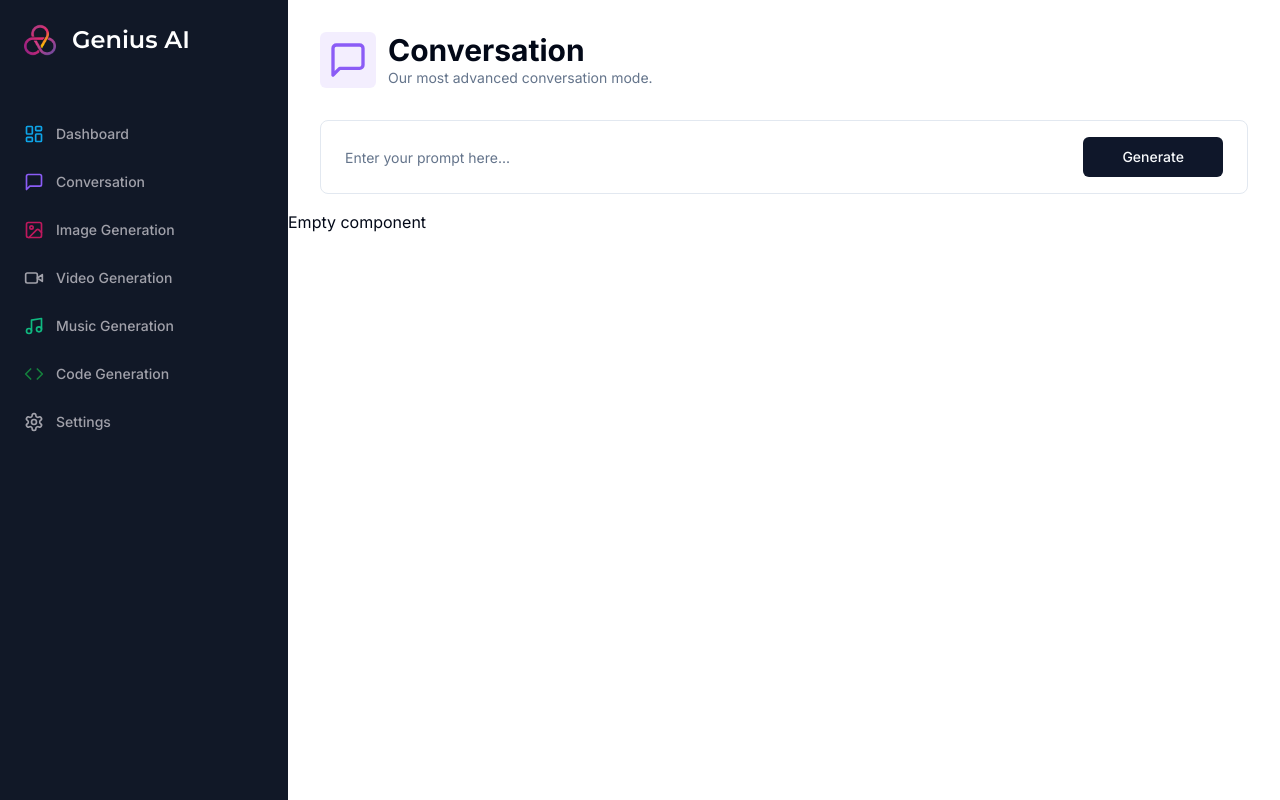
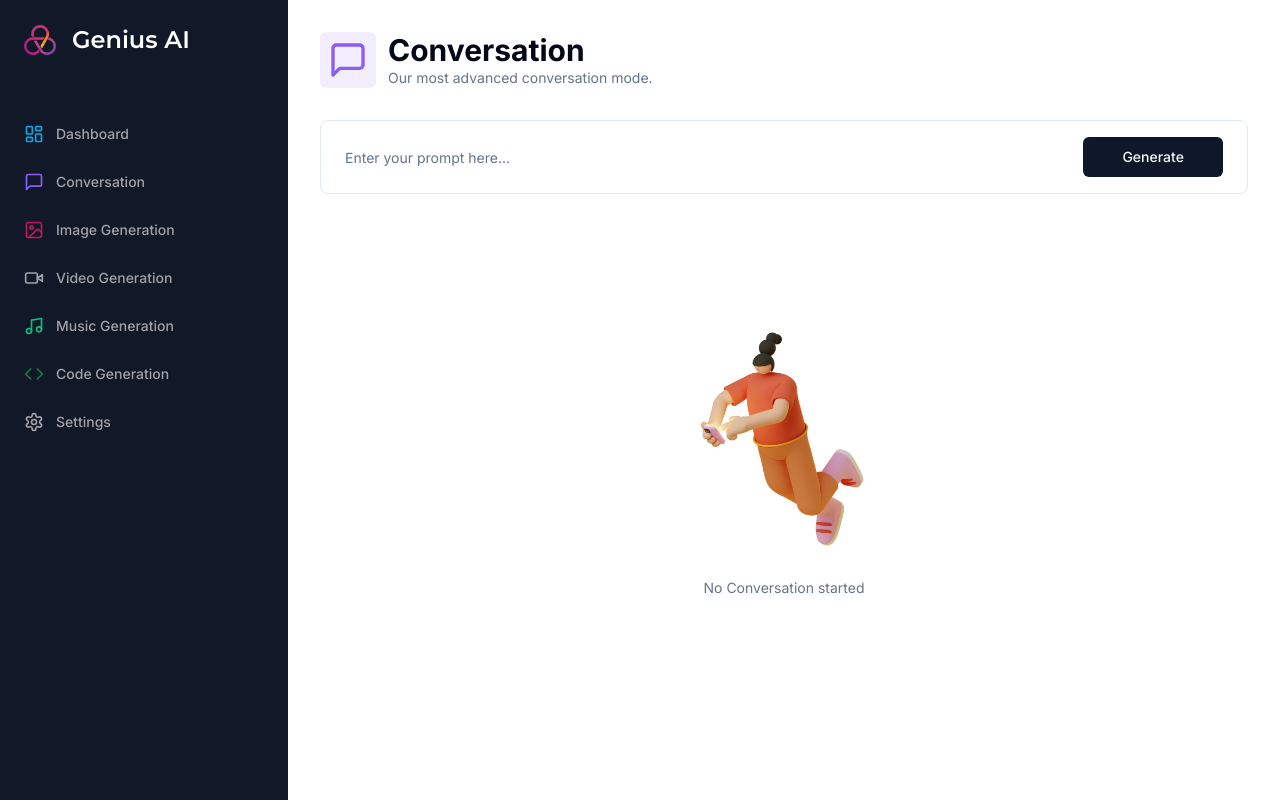
Before and after one commit to DigitalPotential/ai-saas, a Next.js app: page /conversation in a window 1280 px wide. Built offline with nearby package versions, Linux system fonts and the light colour scheme.

Commit message:
feat: Empty component done

```diff
--- a/app/(dashboard)/(routes)/conversation/page.tsx
+++ b/app/(dashboard)/(routes)/conversation/page.tsx
@@ -99,8 +99,12 @@
                 </Form>
             </div>
             <div className="space-y-4 mt-4">
+                {isLoading && (
+                    <div className="p-8 rounded-lg w-full flex items-center justify-center bg-muted">
+                    </div>
+                )}
                 {messages.length === 0 && !isLoading && (
-                 <Empty />
+                 <Empty label="No Conversation started" />
                 )}
                 <div className="flex flex-col-reverse gap-y-4">
                     {messages.map((message) => (
--- a/components/empty.tsx
+++ b/components/empty.tsx
@@ -1,7 +1,22 @@
-export const Empty = () => {
+import Image from "next/image";
+
+interface EmptyProps {
+    label: string;
+}
+
+export const Empty = ({ label }: EmptyProps) => {
     return (
-        <div>
-            Empty component
+        <div className="h-full p-20 flex flex-col items-center justify-center">
+            <div className="relative h-72 w-72">
+                <Image
+                    alt="Empty"
+                    fill
+                    src="/empty.png"
+                />
+            </div>
+            <p className="text-muted-foreground text-sm text-center">
+                {label}
+            </p>
         </div>
-    )
-}
+    );
+};
```
